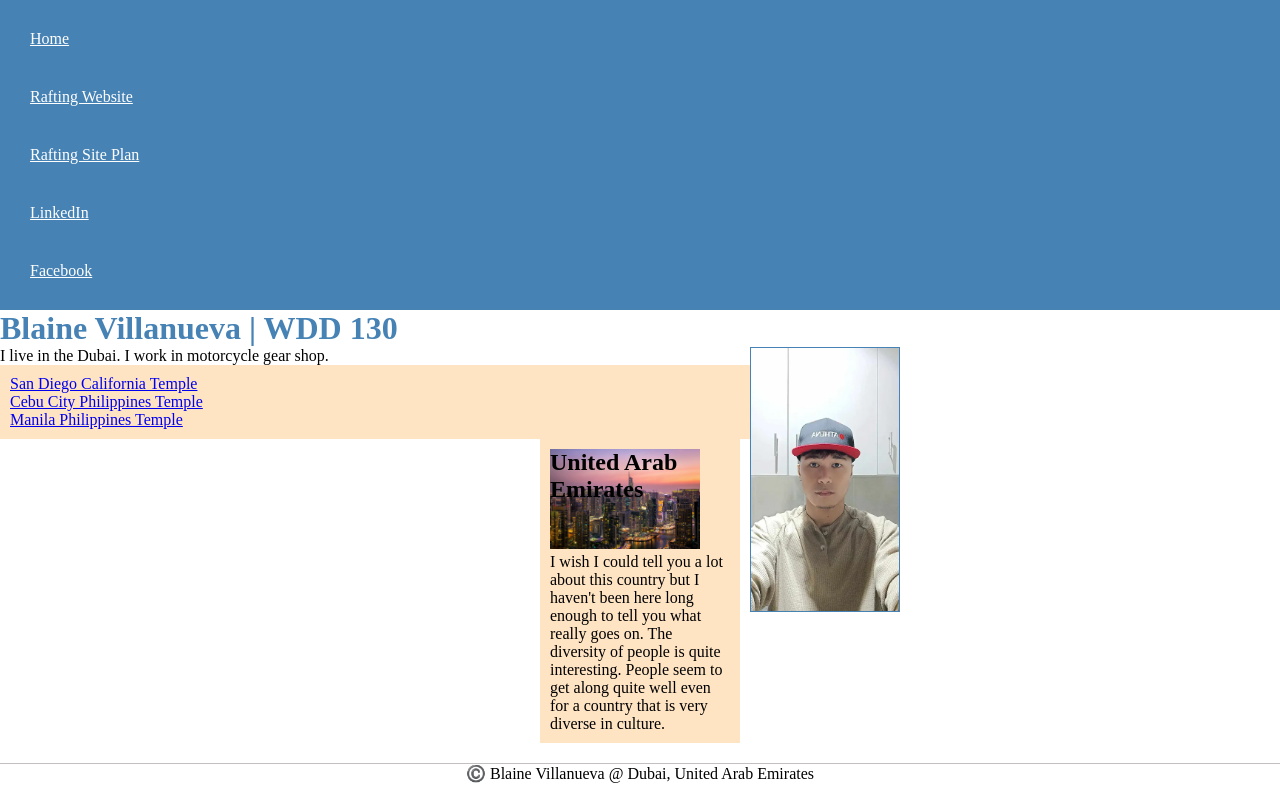
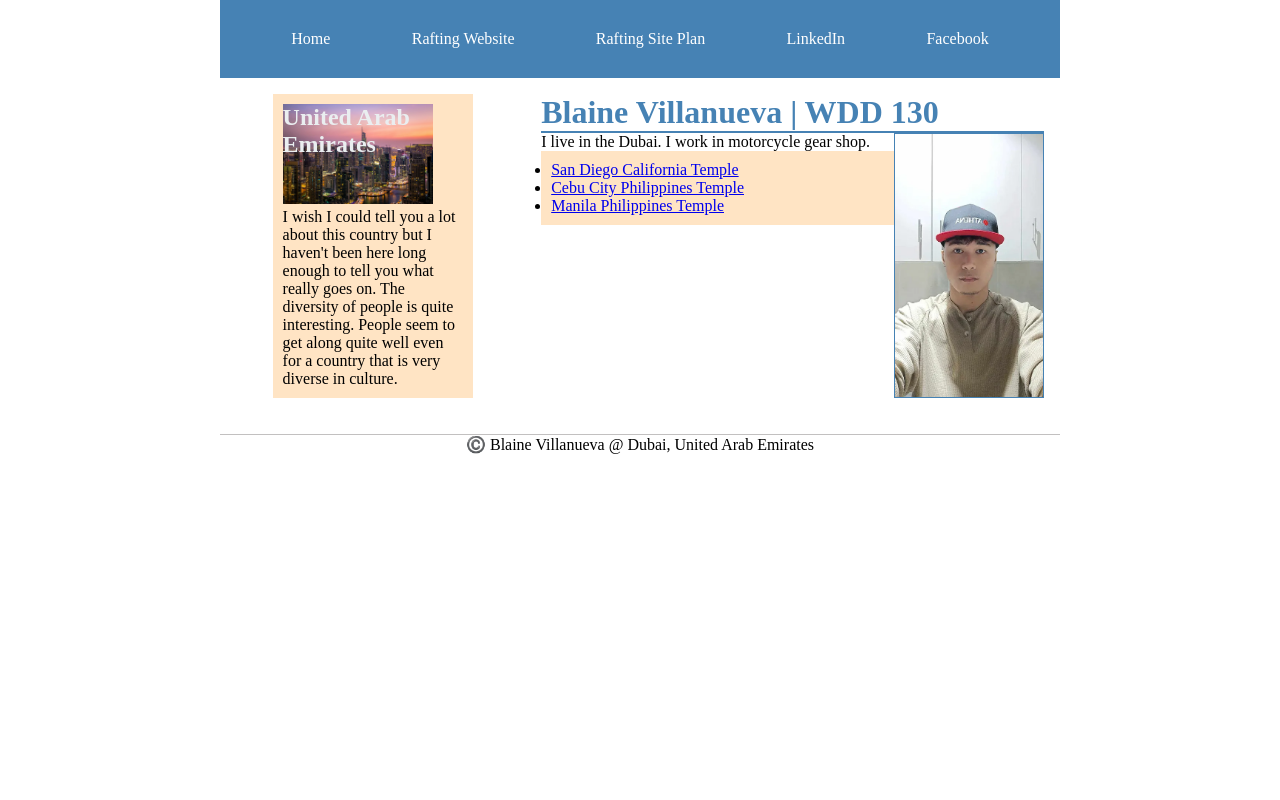
Before and after one commit to bnewvillage/wdd130, a plain HTML site: page index.html in a window 1280 px wide. Drawn offline with Linux system fonts and the light colour scheme.

Commit message:
added grid layout

```diff
--- a/index.html
+++ b/index.html
@@ -18,6 +18,7 @@
                 <a href="https://facebook.com">Facebook</a>
             </nav>
         </header>
+        <div class="grid">
         <main>
             <h1>Blaine Villanueva | WDD 130</h1>
             <img src="images/profile.webp" alt="Blaine Villanueva" width="200">
@@ -37,6 +38,7 @@
             <img src="images/dubai.webp" alt="Unite Arab Emirates">
             <p>I wish I could tell you a lot about this country but I haven't been here long enough to tell you what really goes on. The diversity of people is quite interesting. People seem to get along quite well even for a country that is very diverse in culture.</p>
         </aside>
+        </div>
         <footer>
             <p>©️ Blaine Villanueva @ Dubai, United Arab Emirates
             </p>
--- a/styles/styles.css
+++ b/styles/styles.css
@@ -4,19 +4,46 @@
     box-sizing: border-box;
 }
 
+header, .grid, footer{
+    max-width: 840px;
+    margin: 0 auto;
+}
+
+.grid {
+    display: grid;
+    align-items: center;
+}
+
+main{
+    grid-column: 2/3;
+    margin:1rem;
+}
+
+aside{
+    width:20rem;
+    position:relative;
+    grid-column: 1/2;
+    grid-row: 1/2;
+}
+
 nav {
     background-color: steelblue;
     padding:10px;
+    display: flex;
+    justify-content: space-evenly;
+    align-items: center;
 }
 
 nav a {
     color:white;
     display: block;
     padding:20px;
+    text-decoration: none;
 }
 
 h1 {
     color: steelblue;
+    border-bottom: solid 2px steelblue;
 }
 
 main img {
@@ -30,16 +57,11 @@ p {
     padding:0;
 }
 
-main {
-    max-width: 900px;
-}
-
 aside {
     width: 200px;
     margin: auto;
     padding: 10px;
-    background-color: rgb(225, 225, 225);
-    color:black;
+    color:#000;
     position: relative;
 }
 
@@ -52,6 +74,7 @@ aside h2 {
     position:absolute;
     top: 10px;
     left:10px;
+    color:rgb(234, 238, 240);
 }
 
 footer {
```
